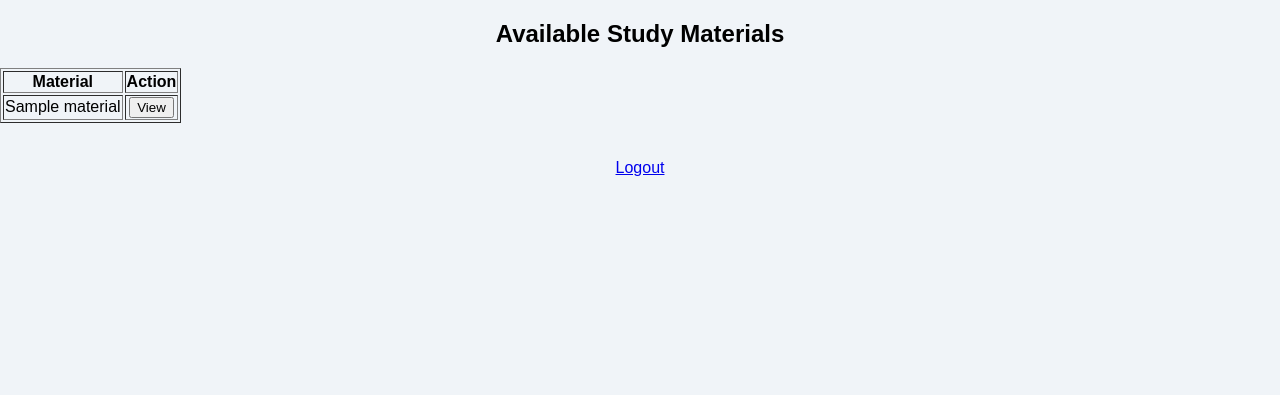
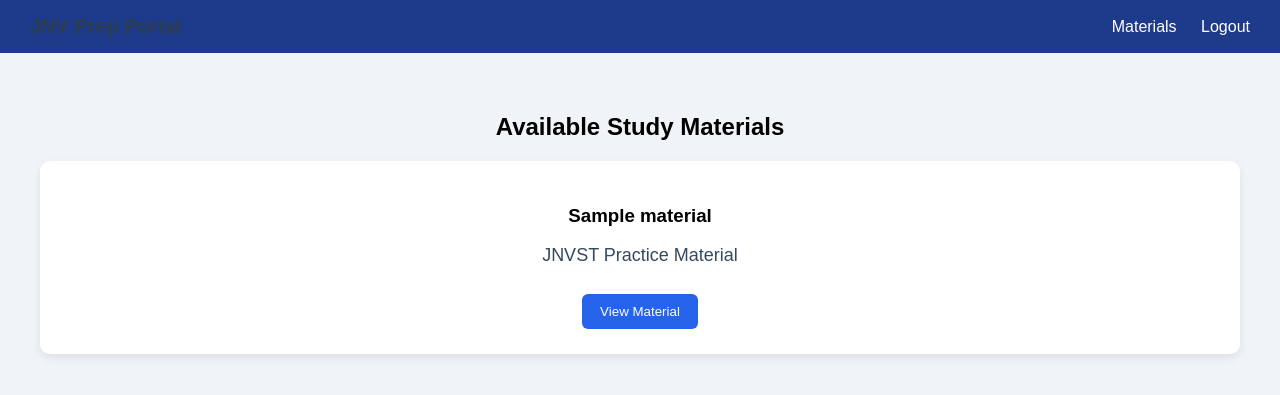
Before and after one commit to Sheetal1826/navodaya-prep-lms, a Flask app: page /materials in a window 1280 px wide. Shown: the top 395 px of the page. Run offline with Flask 3, Linux system fonts and the light colour scheme; the visitor is signed in with stand-in values (Sample User, id 1); tables that the repository leaves empty hold one stand-in row (values such as "Sample post").

Commit message:
Improved UI for materials page and updated CSS layout

```diff
--- a/static/css/style.css
+++ b/static/css/style.css
@@ -56,3 +56,60 @@ nav ul li a {
 body {
     user-select: none;
 }
+/* ===== New UI Layout ===== */
+
+.navbar {
+    background-color: #1e3a8a;
+    color: white;
+    padding: 15px 30px;
+    display: flex;
+    justify-content: space-between;
+    align-items: center;
+}
+
+.navbar h1 {
+    margin: 0;
+    font-size: 20px;
+}
+
+.navbar a {
+    color: white;
+    text-decoration: none;
+    margin-left: 20px;
+    font-size: 16px;
+}
+
+.container {
+    padding: 40px;
+}
+
+.materials-grid {
+    display: grid;
+    grid-template-columns: repeat(auto-fit, minmax(250px, 1fr));
+    gap: 25px;
+}
+
+.material-card {
+    background: white;
+    border-radius: 10px;
+    padding: 25px;
+    box-shadow: 0 4px 10px rgba(0,0,0,0.08);
+}
+
+.material-card h3 {
+    margin-bottom: 10px;
+}
+
+.view-btn {
+    margin-top: 10px;
+    padding: 10px 18px;
+    border: none;
+    border-radius: 6px;
+    background-color: #2563eb;
+    color: white;
+    cursor: pointer;
+}
+
+.view-btn:hover {
+    background-color: #1d4ed8;
+}
--- a/templates/materials.html
+++ b/templates/materials.html
@@ -1,41 +1,63 @@
 <!DOCTYPE html>
 <html>
 <head>
-    <title>Materials - JNV Portal</title>
-    <link rel="stylesheet" href="{{ url_for('static', filename='css/style.css') }}">
+
+<title>Materials - JNV Portal</title>
+
+<link rel="stylesheet" href="{{ url_for('static', filename='css/style.css') }}">
+
 </head>
 
 <body>
 
-<h2>Available Study Materials</h2>
+
+<!-- Navbar -->
+
+<div class="navbar">
+
+<h1>JNV Prep Portal</h1>
+
+<div>
+
+<a href="/materials">Materials</a>
+
 {% if email == "admin@jnv.com" %}
-    <a href="/upload">
-        <button>Upload New Material</button>
-    </a>
-    <br><br>
+<a href="/upload">Upload</a>
 {% endif %}
-<table border="1">
-<tr>
-    <th>Material</th>
-    <th>Action</th>
-</tr>
-
-{% for material in materials %}
-<tr>
-    <td>{{ material[0] }}</td>
-    <td>
-        <a href="/view/{{ material[1] }}">
-            <button>View</button>
-        </a>
-    </td>
-</tr>
-{% endfor %}
-
-</table>
-
-<br><br>
 
 <a href="/logout">Logout</a>
 
+</div>
+
+</div>
+
+
+<div class="container">
+
+<h2>Available Study Materials</h2>
+
+<div class="materials-grid">
+
+{% for material in materials %}
+
+<div class="material-card">
+
+<h3>{{ material[0] }}</h3>
+
+<p>JNVST Practice Material</p>
+
+<a href="/view/{{ material[1] }}">
+<button class="view-btn">View Material</button>
+</a>
+
+</div>
+
+{% endfor %}
+
+</div>
+
+</div>
+
 </body>
+
 </html>
```
Also changed, not shown: templates/view.html (+27 -10 lines), app.py (line endings or trailing spaces).
